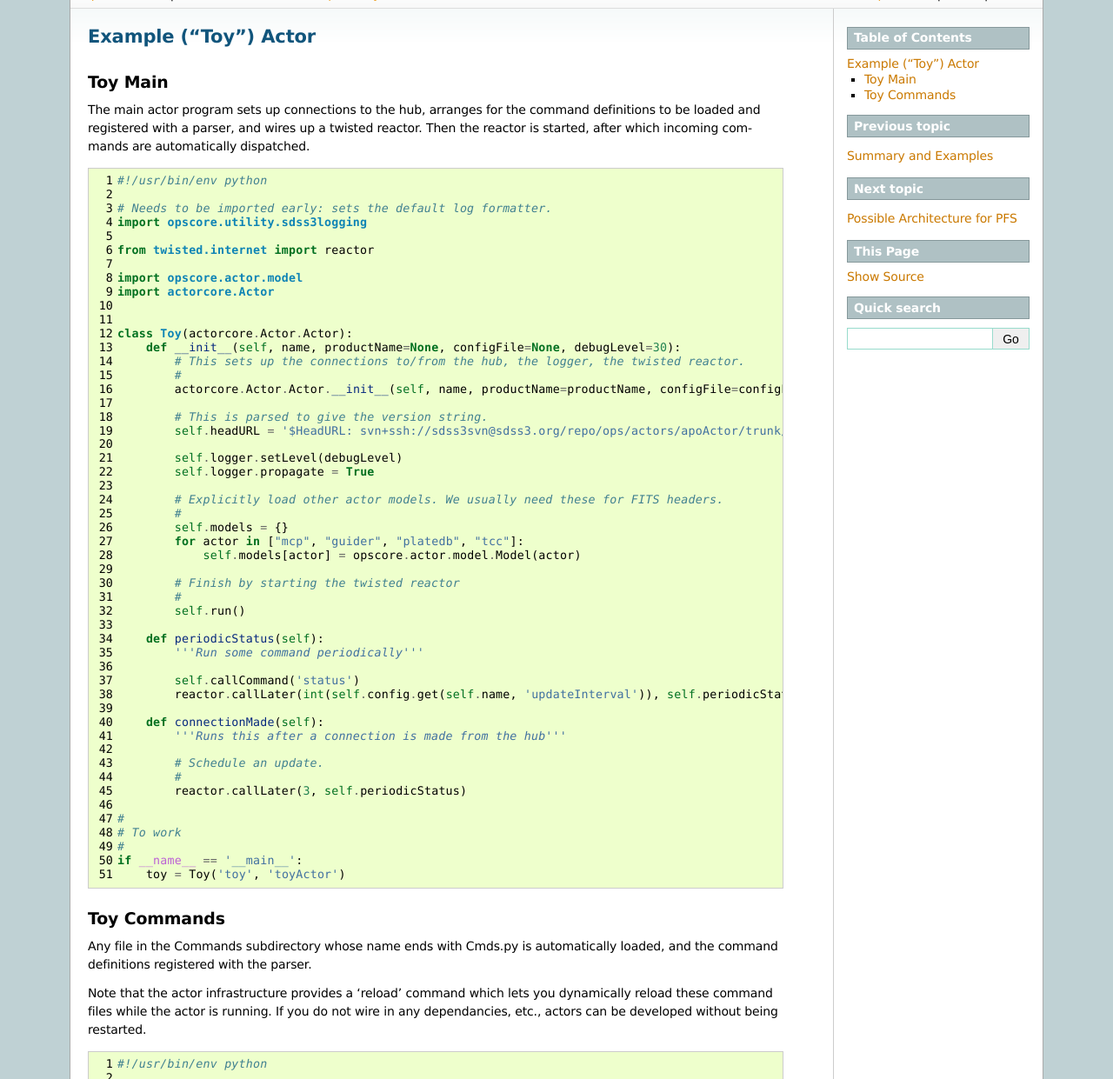
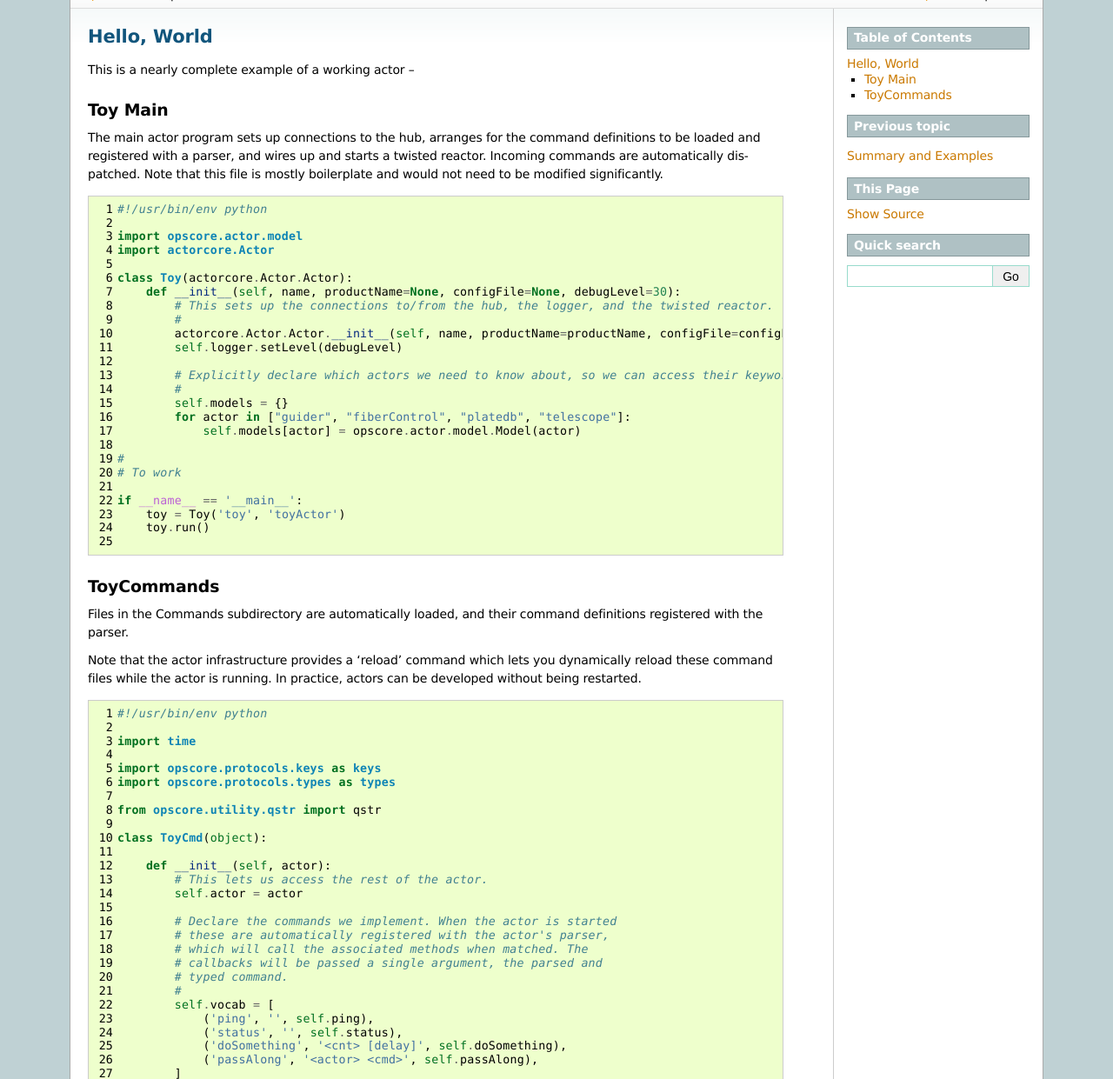
Before and after one commit to Subaru-PFS/tron_tron, a Sphinx documentation site: the page built from Docs/sphinx/toyMain.rst, in a window 1280 px wide and 1400 px high, scrolled down 193 px. Shown: the part 159-1400 px from the top of the window at 87% size. Built offline with Sphinx 7.4.7, drawn with Linux system fonts in a browser that asks for light colours; formulas are drawn with MathJax 3; some of the changed text lies outside the part shown.

Commit message:
doc changes
git-svn-id: svn://svn.apo.nmsu.edu/tron/tron/branches/HSC@608 6cb9dee2-cd90-4b54-8ea6-2d2f74f8b5ed

```diff
--- a/Docs/sphinx/ToyCmd.py
+++ b/Docs/sphinx/ToyCmd.py
@@ -10,18 +10,14 @@ from opscore.utility.qstr import qstr
 class ToyCmd(object):
 
     def __init__(self, actor):
-        # This is essential:
+        # This lets us access the rest of the actor.
         self.actor = actor
 
-        # Define some typed command arguments. [Can't say I like these being global to all commands. -- CPL]
-        self.keys = keys.KeysDictionary("toy_toy", (1, 1),
-                                        keys.Key("cartridge", types.Int(), help="A cartridge ID"),
-                                        keys.Key("actor", types.String(), help="Another actor to command"),
-                                        keys.Key("cmd", types.String(), help="A command string"),
-                                        keys.Key("cnt", types.Int(), help="A count of things to do"),
-                                        keys.Key("delay", types.Float(), help="Seconds to delay"))
-        #
-        # Declare commands
+        # Declare the commands we implement. When the actor is started
+        # these are automatically registered with the actor's parser,
+        # which will call the associated methods when matched. The
+        # callbacks will be passed a single argument, the parsed and
+        # typed command.
         #
         self.vocab = [
             ('ping', '', self.ping),
@@ -30,28 +26,25 @@ class ToyCmd(object):
             ('passAlong', '<actor> <cmd>', self.passAlong),
         ]
 
+        # Define typed command arguments for the above commands.
+        self.keys = keys.KeysDictionary("toy_toy", (1, 1),
+                                        keys.Key("actor", types.String(), help="Another actor to command"),
+                                        keys.Key("cmd", types.String(), help="A command string"),
+                                        keys.Key("cnt", types.Int(), help="A count of things to do"))
+                                        keys.Key("delay", types.Float(), help="Seconds to delay"))
+        #
     def ping(self, cmd):
-        '''Query the actor for liveness/happiness.'''
+        """Query the actor for liveness/happiness."""
 
+        #
         cmd.finish("text='Present and (probably) well'")
 
     def status(self, cmd):
-        '''Report status and version; obtain and send current data'''
+        """Report status and version; obtain and send current data"""
 
         self.actor.sendVersionKey(cmd)
-        self.doStatus(cmd, flushCache=True)
 
-    def doStatus(self, cmd=None, flushCache=False, doFinish=True):
-        '''Report full status'''
-
-        if not cmd:
-            cmd = self.actor.bcast
-
-        keyStrings = ['text="nothing to say, really"']
-        keyMsg = '; '.join(keyStrings)
-
-        cmd.inform(keyMsg)
-        cmd.diag('text="still nothing to say"')
+        cmd.inform('text="still nothing to say"')
         cmd.finish()
 
     def doSomething(self, cmd):
--- a/Docs/sphinx/toyMain.rst
+++ b/Docs/sphinx/toyMain.rst
@@ -1,30 +1,31 @@
-Example ("Toy") Actor
+
+Hello, World
 =====================
+
+This is a nearly complete example of a working actor --
 
 Toy Main
 --------
 
 The main actor program sets up connections to the hub, arranges for
 the command definitions to be loaded and registered with a parser, and
-wires up a twisted reactor. Then the reactor is started, after which
-incoming commands are automatically dispatched.
-
+wires up and starts a twisted reactor. Incoming commands are
+automatically dispatched. Note that this file is mostly boilerplate
+and would not need to be modified significantly.
 
 .. literalinclude:: toy_main.py
    :linenos:
 
 
-Toy Commands
+ToyCommands
 ------------
 
-Any file in the Commands subdirectory whose name ends with Cmds.py is
-automatically loaded, and the command definitions registered with the
-parser.
+Files in the Commands subdirectory are automatically loaded, and their
+command definitions registered with the parser.
 
 Note that the actor infrastructure provides a 'reload' command which
 lets you dynamically reload these command files while the actor is
-running. If you do not wire in any dependancies, etc., actors can be
-developed without being restarted.
+running. In practice, actors can be developed without being restarted.
 
 
 .. literalinclude:: ToyCmd.py
--- a/Docs/sphinx/toy_main.py
+++ b/Docs/sphinx/toy_main.py
@@ -1,51 +1,24 @@
 #!/usr/bin/env python
-
-# Needs to be imported early: sets the default log formatter.
-import opscore.utility.sdss3logging
-
-from twisted.internet import reactor
 
 import opscore.actor.model
 import actorcore.Actor
 
-
 class Toy(actorcore.Actor.Actor):
     def __init__(self, name, productName=None, configFile=None, debugLevel=30):
-        # This sets up the connections to/from the hub, the logger, the twisted reactor.
+        # This sets up the connections to/from the hub, the logger, and the twisted reactor.
         #
         actorcore.Actor.Actor.__init__(self, name, productName=productName, configFile=configFile)
+        self.logger.setLevel(debugLevel)
 
-        # This is parsed to give the version string.
-        self.headURL = '$HeadURL: svn+ssh://sdss3svn@sdss3.org/repo/ops/actors/apoActor/trunk/python/apoActor/apoActor_main.py $'
-
-        self.logger.setLevel(debugLevel)
-        self.logger.propagate = True
-
-        # Explicitly load other actor models. We usually need these for FITS headers.
+        # Explicitly declare which actors we need to know about, so we can access their keywords.
         #
         self.models = {}
-        for actor in ["mcp", "guider", "platedb", "tcc"]:
+        for actor in ["guider", "fiberControl", "platedb", "telescope"]:
             self.models[actor] = opscore.actor.model.Model(actor)
-
-        # Finish by starting the twisted reactor
-        #
-        self.run()
-
-    def periodicStatus(self):
-        '''Run some command periodically'''
-
-        self.callCommand('status')
-        reactor.callLater(int(self.config.get(self.name, 'updateInterval')), self.periodicStatus)
-
-    def connectionMade(self):
-        '''Runs this after a connection is made from the hub'''
-
-        # Schedule an update.
-        #
-        reactor.callLater(3, self.periodicStatus)
 
 #
 # To work
-#
+
 if __name__ == '__main__':
     toy = Toy('toy', 'toyActor')
+    toy.run()
```
Also changed, not shown: Docs/sphinx/PFS.rst (+18 -8 lines), Docs/sphinx/index.rst (+14 -6 lines).
